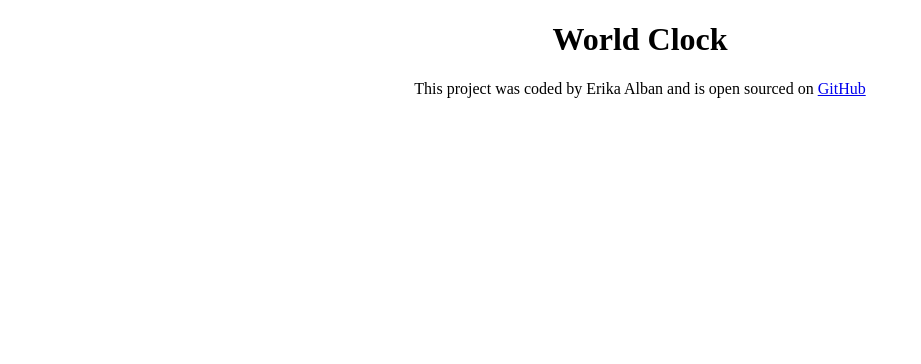
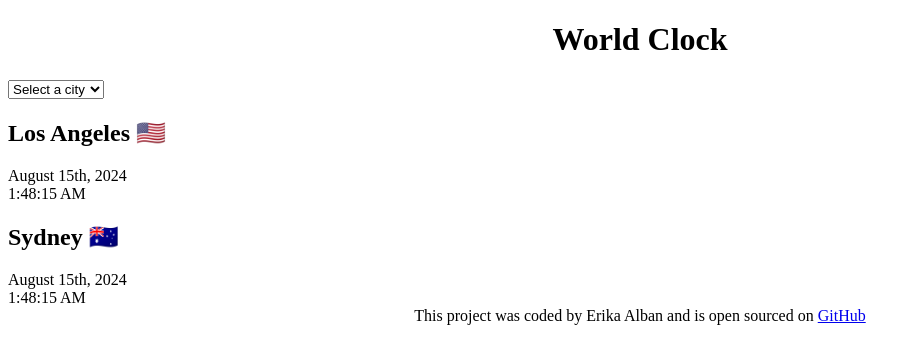
Before and after one commit to erikaalban/world-clock, a plain HTML site: page index.html in a window 1280 px wide. Shown: the whole page, without its empty margins (0-921 px from the left). Drawn offline with Linux system fonts and the light colour scheme.

Commit message:
updates html

```diff
--- a/index.html
+++ b/index.html
@@ -8,6 +8,21 @@
   </head>
   <body>
     <h1>World Clock</h1>
+    <select>
+      <option value="select-a-city">Select a city</option>
+      <option value="los-angeles">Los Angeles</option>
+      <option value="Sydney">Sydney</option>
+    </select>
+    <div>
+      <h2>Los Angeles 🇺🇸</h2>
+      <div>August 15th, 2024</div>
+      <div>1:48:15 AM</div>
+    </div>
+    <div>
+      <h2>Sydney 🇦🇺</h2>
+      <div>August 15th, 2024</div>
+      <div>1:48:15 AM</div>
+    </div>
     <footer>
       This project was coded by Erika Alban and is open sourced on
       <a href="https://github.com/erikaalban/world-clock">GitHub</a>
```
